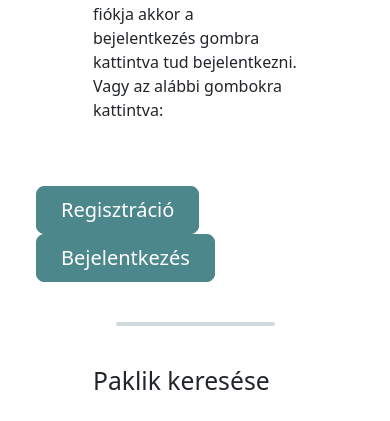
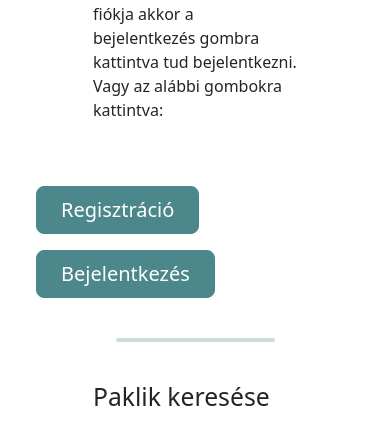
Before and after one commit to TMarccci/Projekt_4-WebQuiz-2022-23, a Flask app: page /howtomakequiz in a window 390 px wide. Shown: the part 537-958 px from the top of the page. Run offline with Flask 2, Linux system fonts and the light colour scheme.

Commit message:
howtoquiz margin és breakpoint

```diff
--- a/templates/howtomakequiz.html
+++ b/templates/howtomakequiz.html
@@ -13,8 +13,8 @@
     </div>
     <div class="container my-4">
         <div class="row">
-            <div class="col-md-2 mx-auto"><button onclick="location.href='/register'" type="button" class="btn btn-primary btn-lg px-4 mx-auto">Regisztráció</button></div>
-            <div class="col-md-2 mx-auto"><button onclick="location.href='/login'" type="button" class="btn btn-primary btn-lg px-4 mx-auto">Bejelentkezés</button></div>
+            <div class="col-md-2 col-sm-12 mx-auto mb-3"><button onclick="location.href='/register'" type="button" class="btn btn-primary btn-lg px-4 mx-auto">Regisztráció</button></div>
+            <div class="col-md-2 col-sm-12 mx-auto"><button onclick="location.href='/login'" type="button" class="btn btn-primary btn-lg px-4 mx-auto">Bejelentkezés</button></div>
         </div>
     </div>
 
```
